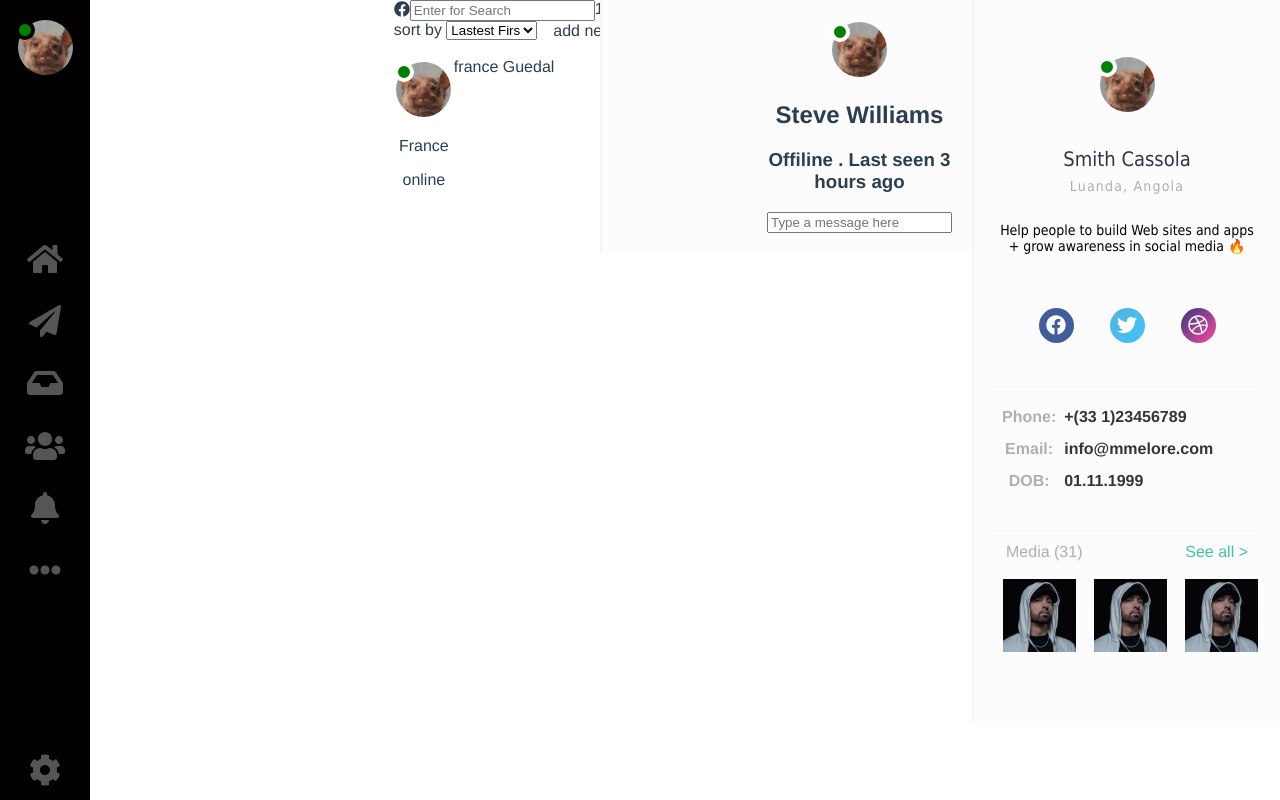
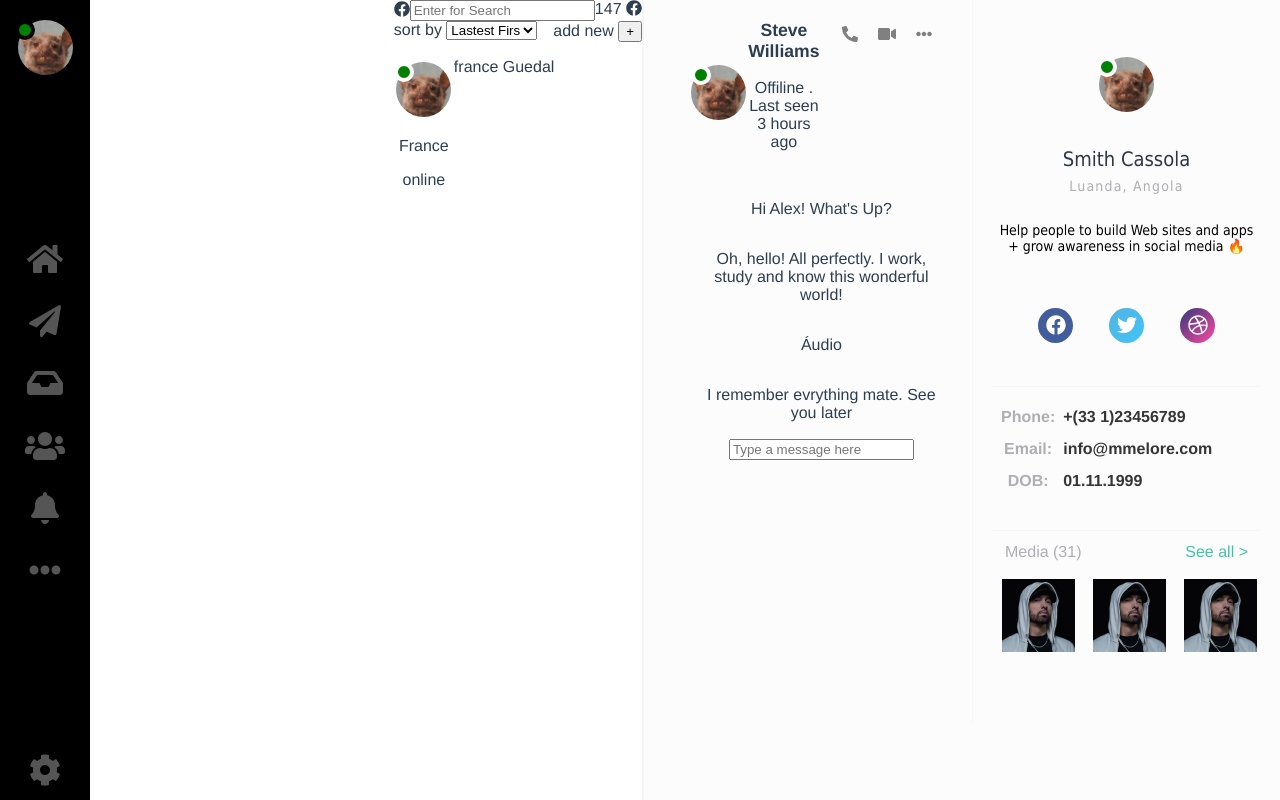
Before and after one commit to france00mf/chat, a Vue app: page / in a window 1280 px wide. Built offline with nearby package versions, Linux system fonts and the light colour scheme.

Commit message:
Style the Top-Bar & Message-body

```diff
--- a/src/components/home/message-area/message-area.vue
+++ b/src/components/home/message-area/message-area.vue
@@ -4,14 +4,30 @@
         <div class="top-bar">
           <section class="perfil">
           <user-avatar borderProps="4px solid white"></user-avatar>
-          <h1>Steve Williams</h1>
-          <h3>Offiline . Last seen 3 hours ago</h3>
+          <div class="description">
+          <h3 class="name">Steve Williams</h3>
+          <p>Offiline . Last seen 3 hours ago</p>
+          </div>
           </section>
           <section class="top-bar-icons">
-
+            <div class="icon">
+            <a href="#"><i class="fas fa-phone-alt"></i></a></div>
+            <div class="icon">
+            <a href="#"><i class="fas fa-video"></i></a></div>
+            <div class="icon">
+            <a href="#"><i class="fas fa-ellipsis-h"></i></a></div>
           </section>
         </div>
-
+        <div class="row"></div>
+        <br>
+        <div class="message-body">
+        <ul>
+                <li class="him">Hi Alex! What's Up?</li>
+                <li class="me">Oh, hello! All perfectly. I work, study and know this wonderful world!</li>
+                <li class="him">Áudio</li>
+                <li class="me">I remember evrything mate. See you later</li>
+            </ul>
+        </div>
         <div class="chat-form">
             <img v-bind:src="icones">
             <input type="text" placeholder="Type a message here">
@@ -30,17 +46,57 @@ export default {
 </script>
 
 <style scoped>
-
+/*Container e Estrutura*/
 .container{
     display: flex;
     align-items: flex-start;
     justify-content: flex-end;
+    background: rgb(252, 252, 252);
+    border-left: 2px solid rgba(167, 167, 167, 0.082);
 }
 .wrapper {
 
     width: 308px;
-    background: rgb(252, 252, 252);
     padding: 2px 20px 20px 50%;
-    border-left: 2px solid rgba(167, 167, 167, 0.082);
 }
+/*Top-Bar and Elements*/
+.top-bar {
+  display: flex;
+  justify-content: space-between;
+}
+
+.perfil {
+  display: flex;
+}
+.name{
+  font-size: 1.1em;
+  font-weight: 400px;
+}
+
+.top-bar-icons {
+  display: flex;
+  margin-top: 1.5em;
+  padding: 0 10px;
+}
+
+.icon a{
+  color: grey;
+  margin: 10px;
+}
+/*Message-Body*/
+ul{
+    list-style: none;
+    margin: 0;
+    padding: 0;
+}
+
+ul li {
+    display: inline-block;
+    clear: both;
+    padding: 15px;
+    border-radius: 30px;
+    margin-bottom: 2px;
+}
+/*Chat-Form*/
+
 </style>
--- a/src/components/home/smith.vue
+++ b/src/components/home/smith.vue
@@ -74,15 +74,15 @@ export default {
     display: flex;
     align-items: flex-start;
     justify-content: flex-end;
+    background: rgb(252, 252, 252);
 }
 .wrapper {
 
     width: 308px;
-    background: rgb(252, 252, 252);
     padding: 2px 20px 20px 20px;
    /* border-top-right-radius: 34px;
     border-bottom-right-radius: 34px;*/
-    border-left: 2px solid rgba(167, 167, 167, 0.082);
+    border-left: 1px solid rgba(167, 167, 167, 0.054);
 }
 /*contactos*/
 thead, tr, th, td {
```
